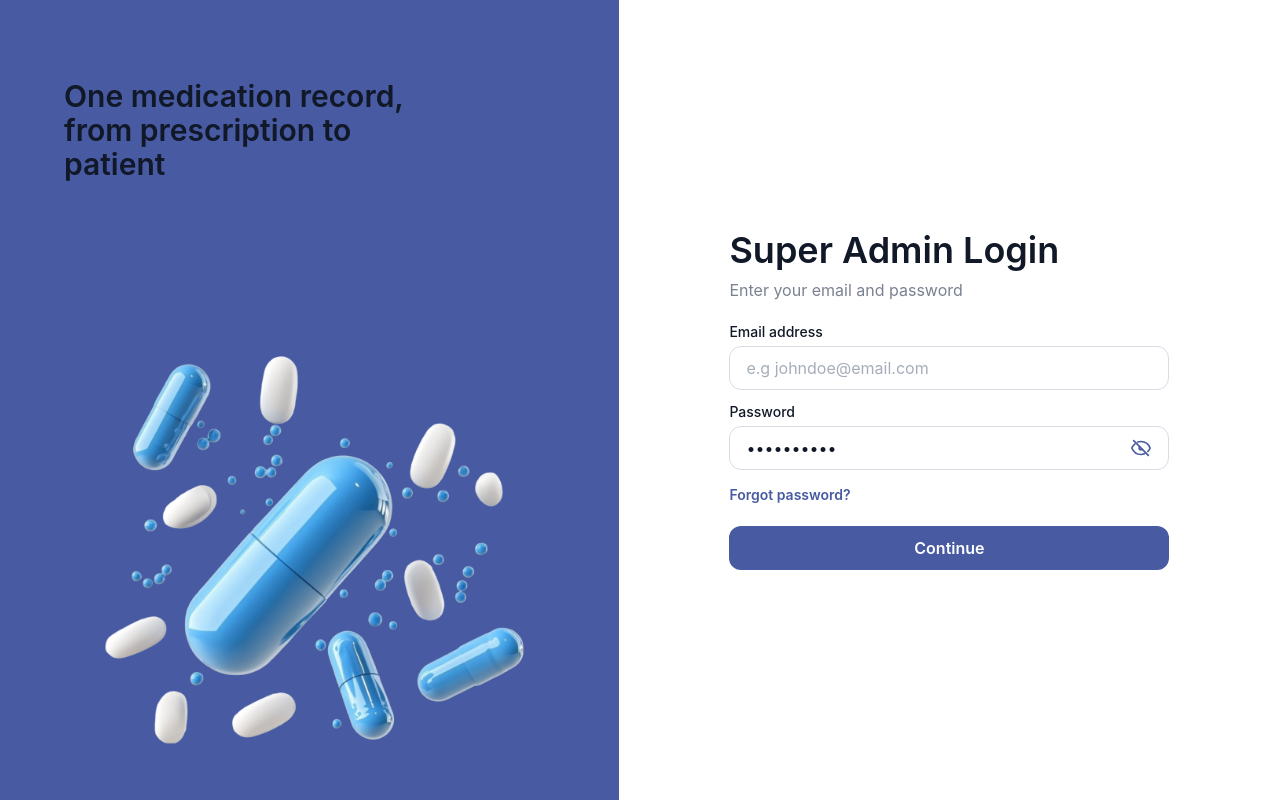
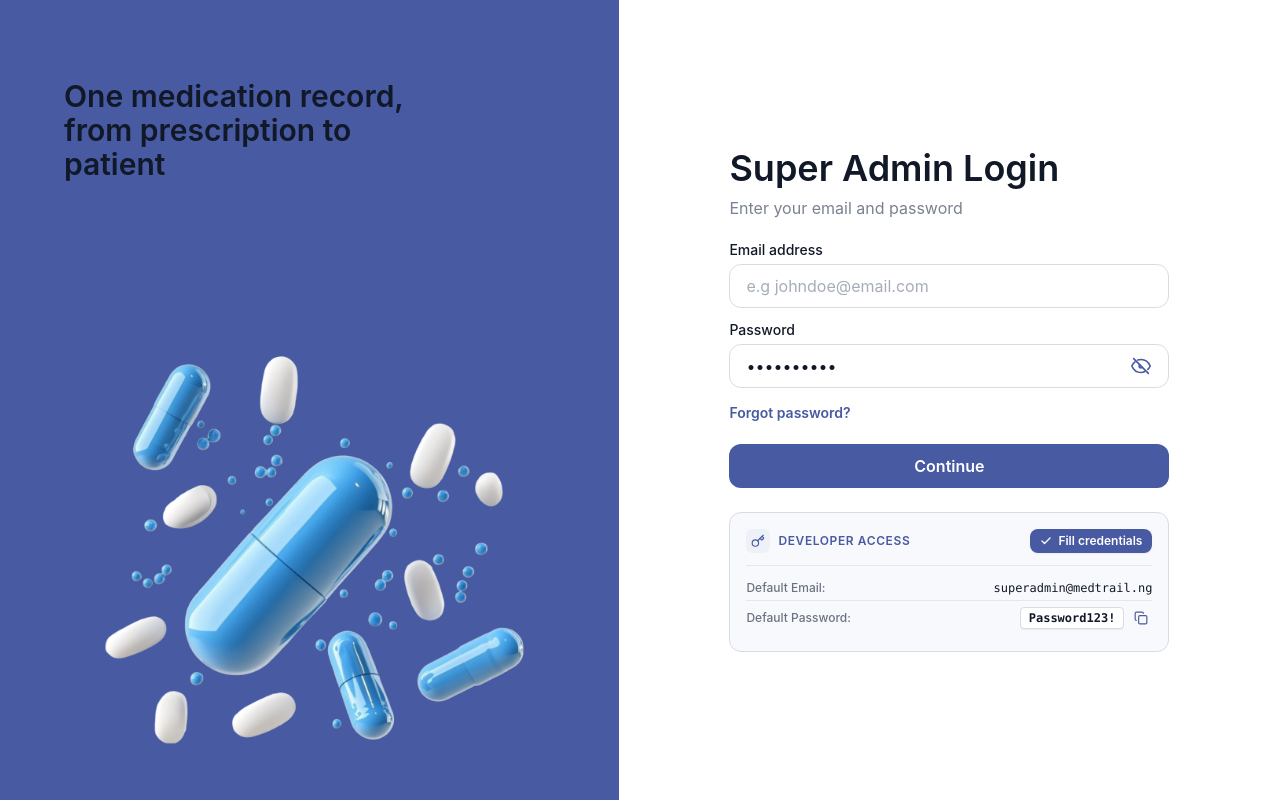
Before and after one commit to azikiwefavour/capstone-project-group-2, a React (Vite) app in the folder client/: page /super-admin/login in a window 1280 px wide. Built offline with nearby package versions, Linux system fonts and the light colour scheme; no server answers.

Commit message:
feat(super-admin): add classic developer credentials access to super admin login

```diff
--- a/client/src/pages/Login.jsx
+++ b/client/src/pages/Login.jsx
@@ -104,7 +104,7 @@ function LoginFields({ isPatient, children }) {
   return isPatient ? <div className="contents patient-login-fields">{children}</div> : children
 }
 
-function Login({ authenticationRole, recoveryBasePath = '', frontendOnly = false, onAuthenticate, successPath = '/doctor/dashboard', invitationOnly = false, heading = 'Welcome back', accountNotice = null, unavailableMessage = '', authenticationUnavailable = false, recoveryUnavailable = false }) {
+function Login({ authenticationRole, recoveryBasePath = '', frontendOnly = false, onAuthenticate, successPath = '/doctor/dashboard', invitationOnly = false, heading = 'Welcome back', accountNotice = null, unavailableMessage = '', authenticationUnavailable = false, recoveryUnavailable = false, developerCredentials = null }) {
   const location = useLocation()
   const navigate = useNavigate()
   const selectedRole = authenticationRole || location.state?.selectedRole || 'Admin'
@@ -114,6 +114,7 @@ function Login({ authenticationRole, recoveryBasePath = '', frontendOnly = false
   const [showPassword, setShowPassword] = useState(false)
   const [email, setEmail] = useState(() => (typeof location.state?.email === 'string' ? location.state.email : ''))
   const [password, setPassword] = useState('')
+  const [copiedPassword, setCopiedPassword] = useState(false)
   const [continueClicked, setContinueClicked] = useState(false)
   const [isLoggingIn, setIsLoggingIn] = useState(false)
   const [loginError, setLoginError] = useState('')
@@ -122,6 +123,21 @@ function Login({ authenticationRole, recoveryBasePath = '', frontendOnly = false
   const loginInFlight = useRef(false)
   const loginController = useRef(null)
   useEffect(() => () => loginController.current?.abort(), [])
+
+  function handleFillDeveloperCredentials() {
+    if (!developerCredentials) return
+    if (developerCredentials.email) setEmail(developerCredentials.email)
+    if (developerCredentials.password) setPassword(developerCredentials.password)
+    setLoginError('')
+  }
+
+  function handleCopyPassword() {
+    if (!developerCredentials?.password) return
+    navigator.clipboard?.writeText(developerCredentials.password).then(() => {
+      setCopiedPassword(true)
+      setTimeout(() => setCopiedPassword(false), 2000)
+    }).catch(() => {})
+  }
   const isEmailValid = /^[^\s@]+@[^\s@]+\.[^\s@]+$/.test(email)
   const emailError =
     continueClicked &&
@@ -435,6 +451,74 @@ function Login({ authenticationRole, recoveryBasePath = '', frontendOnly = false
               </>
             ))}
           </p>}
+
+          {developerCredentials && (
+            <div className="mt-6 rounded-xl border border-[#D8DCE5] bg-[#F8F9FC] p-4 text-left transition-all">
+              <div className="flex items-center justify-between">
+                <div className="flex items-center gap-2">
+                  <span className="flex h-6 w-6 items-center justify-center rounded-md bg-[#EEF1F8] text-[#475AA2]">
+                    <svg className="h-3.5 w-3.5" viewBox="0 0 24 24" fill="none" stroke="currentColor" strokeWidth="2" strokeLinecap="round" strokeLinejoin="round" aria-hidden="true">
+                      <path d="m15.5 7.5 2.3 2.3a1 1 0 0 0 1.4 0l2.1-2.1a1 1 0 0 0 0-1.4L19 4" />
+                      <path d="m21 2-9.6 9.6" />
+                      <circle cx="7.5" cy="15.5" r="5.5" />
+                    </svg>
+                  </span>
+                  <span className="text-xs font-semibold uppercase tracking-wider text-[#475AA2]">
+                    Developer Access
+                  </span>
+                </div>
+                <button
+                  type="button"
+                  onClick={handleFillDeveloperCredentials}
+                  className="inline-flex items-center gap-1.5 rounded-lg bg-[#475AA2] px-2.5 py-1 text-xs font-semibold text-white shadow-xs transition hover:bg-[#3D4F91] focus:outline-none focus:ring-2 focus:ring-[#475AA2]/30 active:scale-95 cursor-pointer"
+                >
+                  <svg className="h-3 w-3" viewBox="0 0 24 24" fill="none" stroke="currentColor" strokeWidth="2.5" strokeLinecap="round" strokeLinejoin="round" aria-hidden="true">
+                    <polyline points="20 6 9 17 4 12" />
+                  </svg>
+                  Fill credentials
+                </button>
+              </div>
+
+              <div className="mt-3 divide-y divide-[#E5E7EB] border-t border-[#E5E7EB] pt-2.5 text-xs">
+                {developerCredentials.email && (
+                  <div className="flex items-center justify-between py-1 text-[#6B7280]">
+                    <span className="font-medium">Default Email:</span>
+                    <span className="font-mono text-[#111827]">{developerCredentials.email}</span>
+                  </div>
+                )}
+                {developerCredentials.password && (
+                  <div className="flex items-center justify-between py-1.5 text-[#6B7280]">
+                    <span className="font-medium">Default Password:</span>
+                    <div className="flex items-center gap-1.5">
+                      <code
+                        onClick={handleCopyPassword}
+                        className="cursor-pointer rounded border border-[#D8DCE5] bg-white px-2 py-0.5 font-mono font-semibold text-[#111827] shadow-2xs transition hover:border-[#475AA2]"
+                        title="Click to copy password"
+                      >
+                        {developerCredentials.password}
+                      </code>
+                      <button
+                        type="button"
+                        onClick={handleCopyPassword}
+                        title={copiedPassword ? 'Copied' : 'Copy password'}
+                        className="rounded p-1 text-[#475AA2] transition hover:bg-[#EEF1F8] focus:outline-none cursor-pointer"
+                        aria-label="Copy default password"
+                      >
+                        {copiedPassword ? (
+                          <span className="text-[10px] font-semibold text-[#2F7D59]">Copied!</span>
+                        ) : (
+                          <svg className="h-3.5 w-3.5" viewBox="0 0 24 24" fill="none" stroke="currentColor" strokeWidth="2" strokeLinecap="round" strokeLinejoin="round" aria-hidden="true">
+                            <rect width="14" height="14" x="8" y="8" rx="2" ry="2" />
+                            <path d="M4 16c-1.1 0-2-.9-2-2V4c0-1.1.9-2 2-2h10c1.1 0 2 .9 2 2" />
+                          </svg>
+                        )}
+                      </button>
+                    </div>
+                  </div>
+                )}
+              </div>
+            </div>
+          )}
         </form>
       </section>
 
--- a/client/src/super-admin/SuperAdminLogin.jsx
+++ b/client/src/super-admin/SuperAdminLogin.jsx
@@ -10,6 +10,10 @@ export default function SuperAdminLogin() {
       successPath="/super-admin/overview"
       recoveryUnavailable
       accountNotice=""
+      developerCredentials={{
+        email: 'superadmin@medtrail.ng',
+        password: 'Password123!',
+      }}
     />
   )
 }
```
